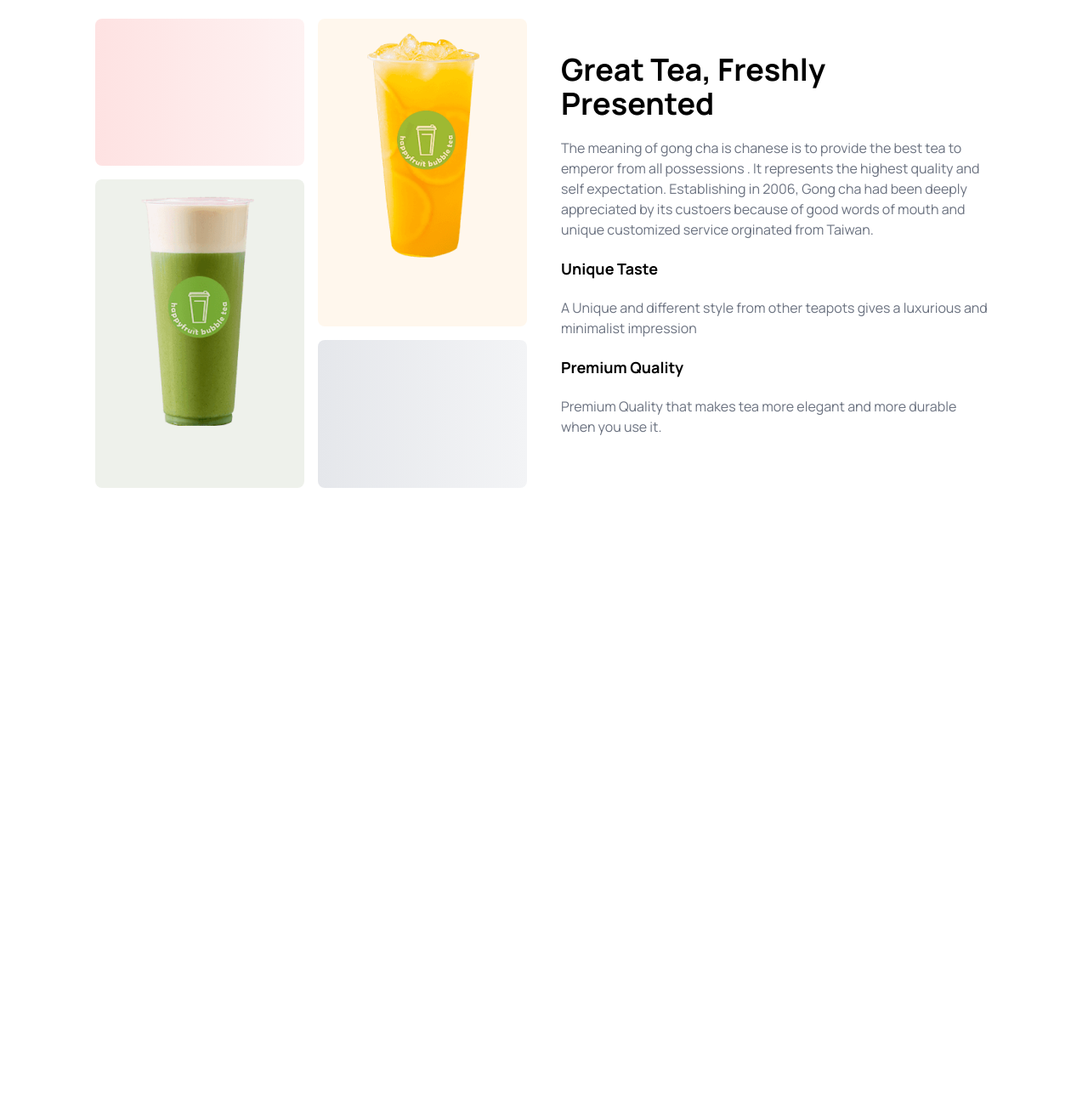
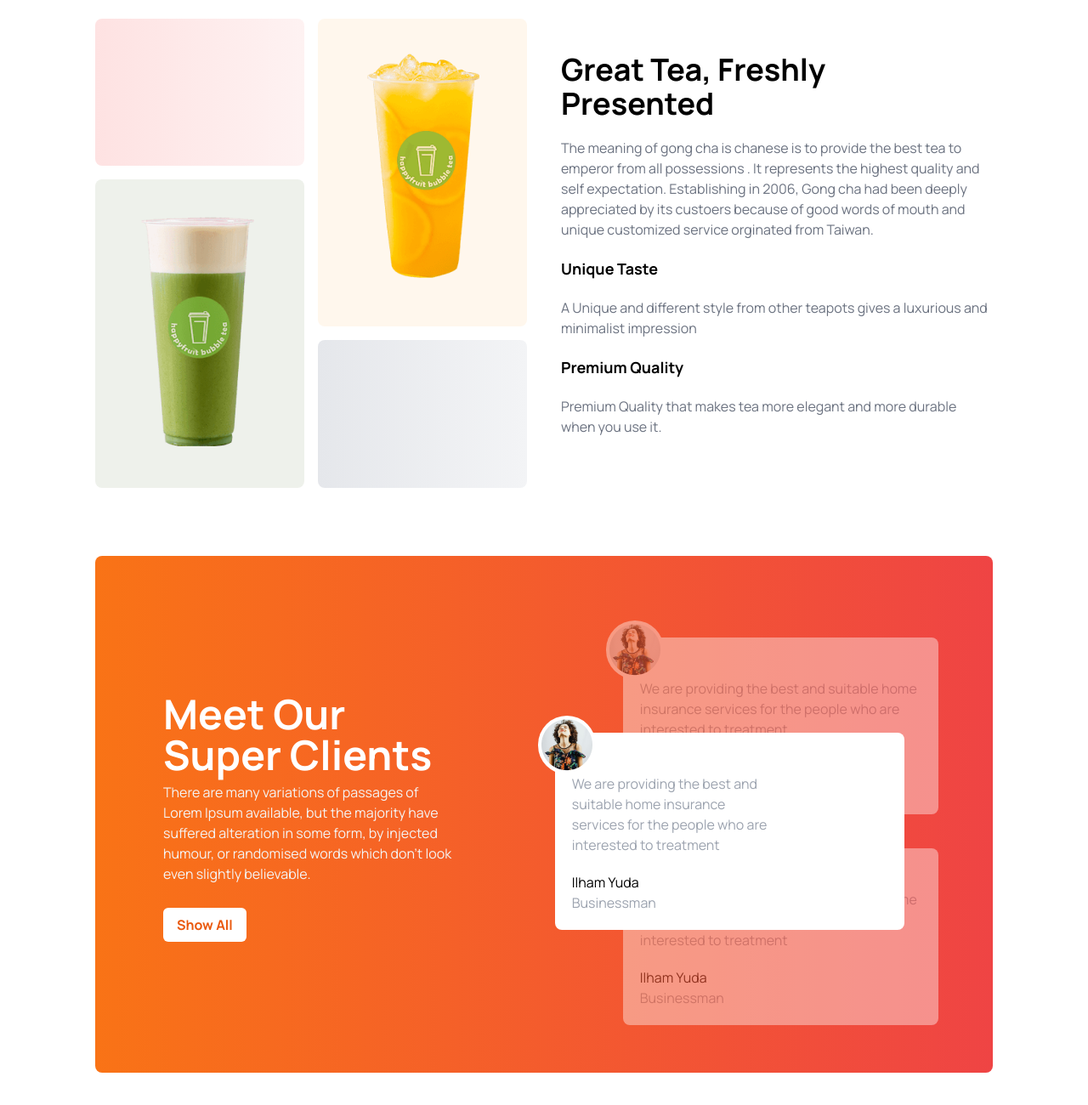
Before and after one commit to ahsanurk/tea-house-tailwindcss, a plain HTML site: page index.html in a window 1280 px wide. Shown: the part 1215-2515 px from the top of the page at 85% size. Before the commit the page ends 1869 px from the top, so only its background shows below. Drawn offline with nearby package versions, Linux system fonts and the light colour scheme.

Commit message:
Clients reviews section  added

```diff
--- a/index.html
+++ b/index.html
@@ -41,19 +41,24 @@
       <!-- Header text section  -->
       <div class="space-y-4">
         <h1 class="py-18 text-4xl md:text-6xl font-bold ">It's good <br>
-          tea time at The <br>  Tea House</h1>
-          <p class="text-lg text-gray-500 md:w-2/3">Tea and Botanical Solutions Supplier Give Optimum Satisfaction To Your Taste Buds.</p>
-          <button class="py-5 px-5 rounded-lg text-white bg-gradient-to-r from-orange-500 to-red-500 font-bold">Explore More <img class="inline-block font-bold pl-1" src="./images/arrow.png" alt=""></button>
+          tea time at The <br> Tea House</h1>
+        <p class="text-lg text-gray-500 md:w-2/3">Tea and Botanical Solutions Supplier Give Optimum Satisfaction To Your
+          Taste Buds.</p>
+        <button class="py-5 px-5 rounded-lg text-white bg-gradient-to-r from-orange-500 to-red-500 font-bold">Explore
+          More <img class="inline-block font-bold pl-1" src="./images/arrow.png" alt=""></button>
       </div>
       <!-- Banner image section   -->
       <div class=" mt-6 relative">
         <!-- Image  -->
         <div class=""><img class="w-full" src="./images/banner.png" alt=""></div>
         <!-- Card -->
-          <div class="flex items-center shadow-lg rounded-lg bg-white px-2 py-3 absolute left-0 top-44 md:left-32 md:top-96 lg:left-16 lg:top-80">
+        <div
+          class="flex items-center shadow-lg rounded-lg bg-white px-2 py-3 absolute left-0 top-44 md:left-32 md:top-96 lg:left-16 lg:top-80">
           <!-- star  -->
-             <div><svg xmlns="http://www.w3.org/2000/svg" fill="#FFBF00" viewBox="0 0 24 24" stroke-width="1.5" stroke="#FFBF00" class="size-10">
-              <path stroke-linecap="round" stroke-linejoin="round" d="M11.48 3.499a.562.562 0 0 1 1.04 0l2.125 5.111a.563.563 0 0 0 .475.345l5.518.442c.499.04.701.663.321.988l-4.204 3.602a.563.563 0 0 0-.182.557l1.285 5.385a.562.562 0 0 1-.84.61l-4.725-2.885a.562.562 0 0 0-.586 0L6.982 20.54a.562.562 0 0 1-.84-.61l1.285-5.386a.562.562 0 0 0-.182-.557l-4.204-3.602a.562.562 0 0 1 .321-.988l5.518-.442a.563.563 0 0 0 .475-.345L11.48 3.5Z" />
+          <div><svg xmlns="http://www.w3.org/2000/svg" fill="#FFBF00" viewBox="0 0 24 24" stroke-width="1.5"
+              stroke="#FFBF00" class="size-10">
+              <path stroke-linecap="round" stroke-linejoin="round"
+                d="M11.48 3.499a.562.562 0 0 1 1.04 0l2.125 5.111a.563.563 0 0 0 .475.345l5.518.442c.499.04.701.663.321.988l-4.204 3.602a.563.563 0 0 0-.182.557l1.285 5.385a.562.562 0 0 1-.84.61l-4.725-2.885a.562.562 0 0 0-.586 0L6.982 20.54a.562.562 0 0 1-.84-.61l1.285-5.386a.562.562 0 0 0-.182-.557l-4.204-3.602a.562.562 0 0 1 .321-.988l5.518-.442a.563.563 0 0 0 .475-.345L11.48 3.5Z" />
             </svg>
           </div>
           <!-- Card text  -->
@@ -67,7 +72,9 @@
     <!-- Our Featured Products  -->
     <section class="my-20">
       <h3 class="text-2xl md:text-5xl font-bold text-black text-center mb-5">Our Featured Products</h3>
-      <p class="text-gray-500 lg:w-2/3 mx-auto text-center">There are many variations of passages of Lorem Ipsum available, but the majority have suffered alteration in some form, by injected humour, or randomised words which don't look even slightly believable. </p>
+      <p class="text-gray-500 lg:w-2/3 mx-auto text-center">There are many variations of passages of Lorem Ipsum
+        available, but the majority have suffered alteration in some form, by injected humour, or randomised words which
+        don't look even slightly believable. </p>
       <!-- Featured Cards Section  -->
       <div class="grid md:grid-cols-2 lg:grid-cols-4 gap-5 my-5 md:my-20">
         <!-- card  1-->
@@ -97,26 +104,75 @@
       </div>
     </section>
     <!-- Great Tea, Freshly Presented  -->
-      <section class="lg:flex justify-between gap-10  mb-8 md:mb-20">
+    <section class="lg:flex gap-10  mb-8 md:mb-20">
       <!-- Images section  -->
       <div class=" lg:w-1/2 grid grid-cols-2 grid-rows-3 gap-4">
         <div class="bg-gradient-to-r from-red-100 to-red-50 rounded-lg"></div>
         <div class="row-span-2 bg-orange-50 rounded-lg">
-            <img class="mx-auto py-4" src="./images/fresh-1.png" alt="">
+          <img class="mx-auto my-10" src="./images/fresh-1.png" alt="">
         </div>
         <div class="row-span-2 bg-[#5776391A] rounded-lg">
-            <img class="mx-auto py-4" src="./images/fresh-2.png" alt="">
+          <img class="mx-auto my-10" src="./images/fresh-2.png" alt="">
         </div>
         <div class="bg-gradient-to-r from-gray-200 to-gray-100 rounded-lg"></div>
       </div>
       <!-- text section  -->
       <div class="lg:w-1/2 my-10">
         <h2 class="text-4xl font-bold md:w-2/3">Great Tea, Freshly Presented</h2>
-            <p class="my-5 text-gray-500">The meaning of gong cha is chanese is to provide the best tea to emperor from all possessions . It represents the highest quality and self expectation. Establishing in 2006, Gong cha had been deeply appreciated by its custoers  because of good words of mouth and unique customized service orginated from Taiwan.</p>
+        <p class="my-5 text-gray-500">The meaning of gong cha is chanese is to provide the best tea to emperor from all
+          possessions . It represents the highest quality and self expectation. Establishing in 2006, Gong cha had been
+          deeply appreciated by its custoers because of good words of mouth and unique customized service orginated from
+          Taiwan.</p>
         <h4 class="my-2 text-lg font-bold">Unique Taste</h4>
-            <p class="my-5 text-gray-500">A Unique and different style from other teapots gives a luxurious and minimalist impression</p>
+        <p class="my-5 text-gray-500">A Unique and different style from other teapots gives a luxurious and minimalist
+          impression</p>
         <h4 class="my-2 text-lg font-bold">Premium Quality</h4>
         <p class="my-5 text-gray-500">Premium Quality that makes tea more elegant and more durable when you use it.</p>
+      </div>
+    </section>
+    <!-- Meet Our Super Clients -->
+     <section class="bg-gradient-to-r from-orange-500 to-red-500 md:py-24 md:px-16 rounded-lg lg:flex lg:items-center lg:justify-between mb-10">
+      <!-- Text  -->
+      <div class="md:w-full lg:w-2/5 px-4 py-8">
+        <h3 class="text-white text-3xl lg:text-5xl font-bold my-2">Meet Our Super Clients</h3>
+        <p class="text-[#F4F4F4] mb-7">There are many variations of passages of Lorem Ipsum available, but the majority have suffered alteration in some form, by injected humour, or randomised words which don't look even slightly believable. </p>
+        <button class="bg-white text-orange-600 py-2 px-4 rounded-md font-bold">Show All</button>
+      </div>
+      <!-- Client Cards-->
+       <div class=" w-3/4 lg:w-2/5 relative md:mx-10 md:mt-20 lg:mt-0">
+        <!-- Client Card 1 -->
+        <div class="bg-white rounded-lg absolute z-10 md:-left-10  left-4 top-16 md:top-28">
+          <div class="md:w-2/3 p-5 md:pt-12">
+            <p class="text-gray-400">We are providing the best and suitable home insurance services for the people who are interested to treatment</p>
+            <h5 class="text-black mt-5">Ilham Yuda</h5>
+            <p class="text-gray-400">Businessman</p>
+          </div>
+          <div class="bg-white rounded-full p-1 absolute -left-5 -top-5 ">
+            <img src="./images/client.png" alt="">
+          </div>
+        </div>
+        <!-- Client Card 2 -->
+        <div class="bg-white rounded-lg relative opacity-40 left-14 md:left-10">
+          <div class="p-5 md:pt-12">
+            <p class="text-gray-400">We are providing the best and suitable home insurance services for the people who are interested to treatment</p>
+            <h5 class="text-black mt-5">Ilham Yuda</h5>
+            <p class="text-gray-400">Businessman</p>
+          </div>
+          <div class="bg-white rounded-full p-1 absolute -left-5 -top-5 ">
+            <img src="./images/client.png" alt="">
+          </div>
+        </div>
+        <!-- Client Card 3 -->
+        <div class="bg-white rounded-lg relative top-10 opacity-40 left-14 md:left-10 overflow-hidden">
+          <div class="p-5 md:pt-12">
+            <p class="text-gray-400">We are providing the best and suitable home insurance services for the people who are interested to treatment</p>
+            <h5 class="text-black mt-5">Ilham Yuda</h5>
+            <p class="text-gray-400">Businessman</p>
+          </div>
+          <div class="bg-white rounded-full p-1 absolute -left-5 -top-5 ">
+            <img src="./images/client.png" alt="">
+          </div>
+        </div>
        </div>
      </section>
 
```
Lines whose indentation alone changed are shown as unchanged.
